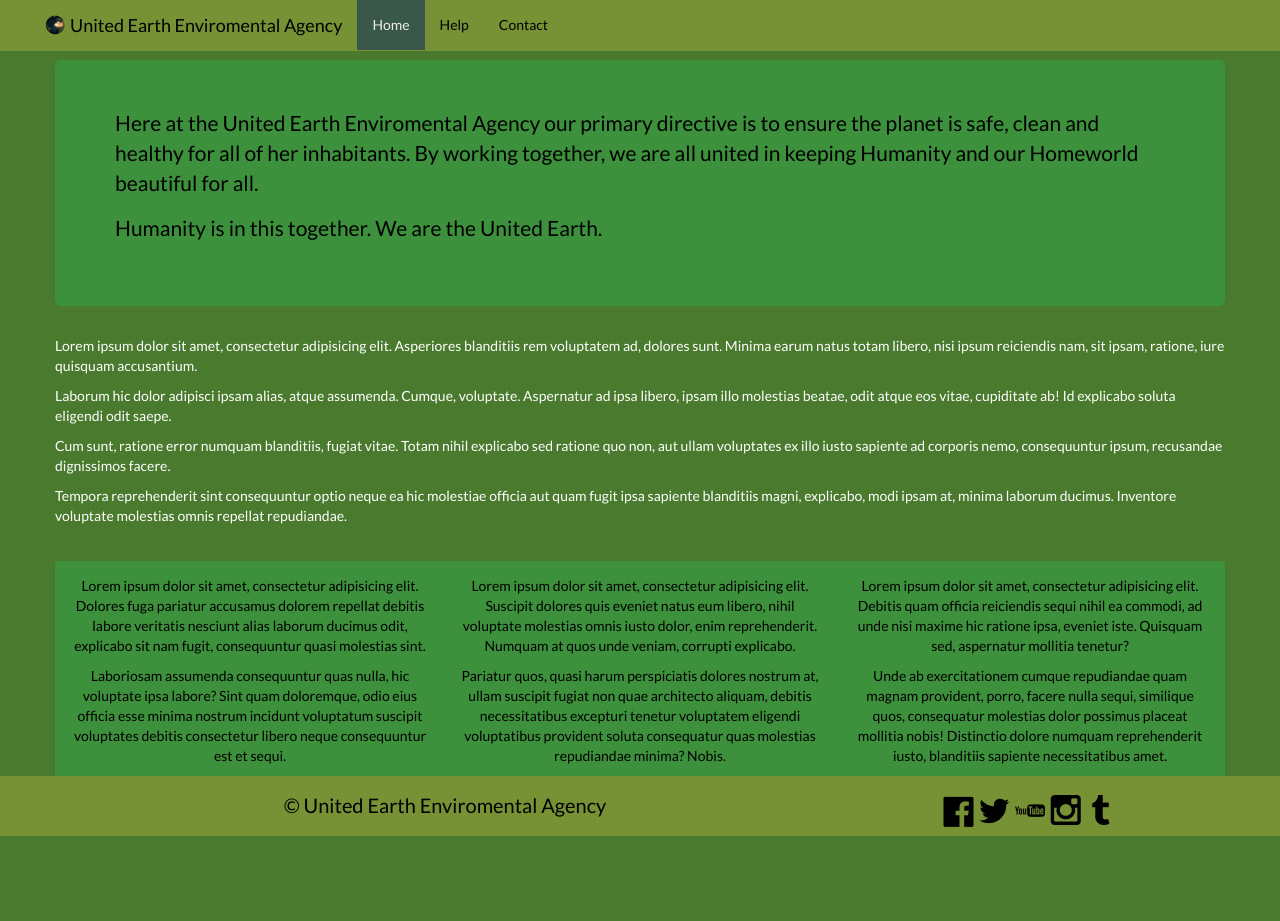
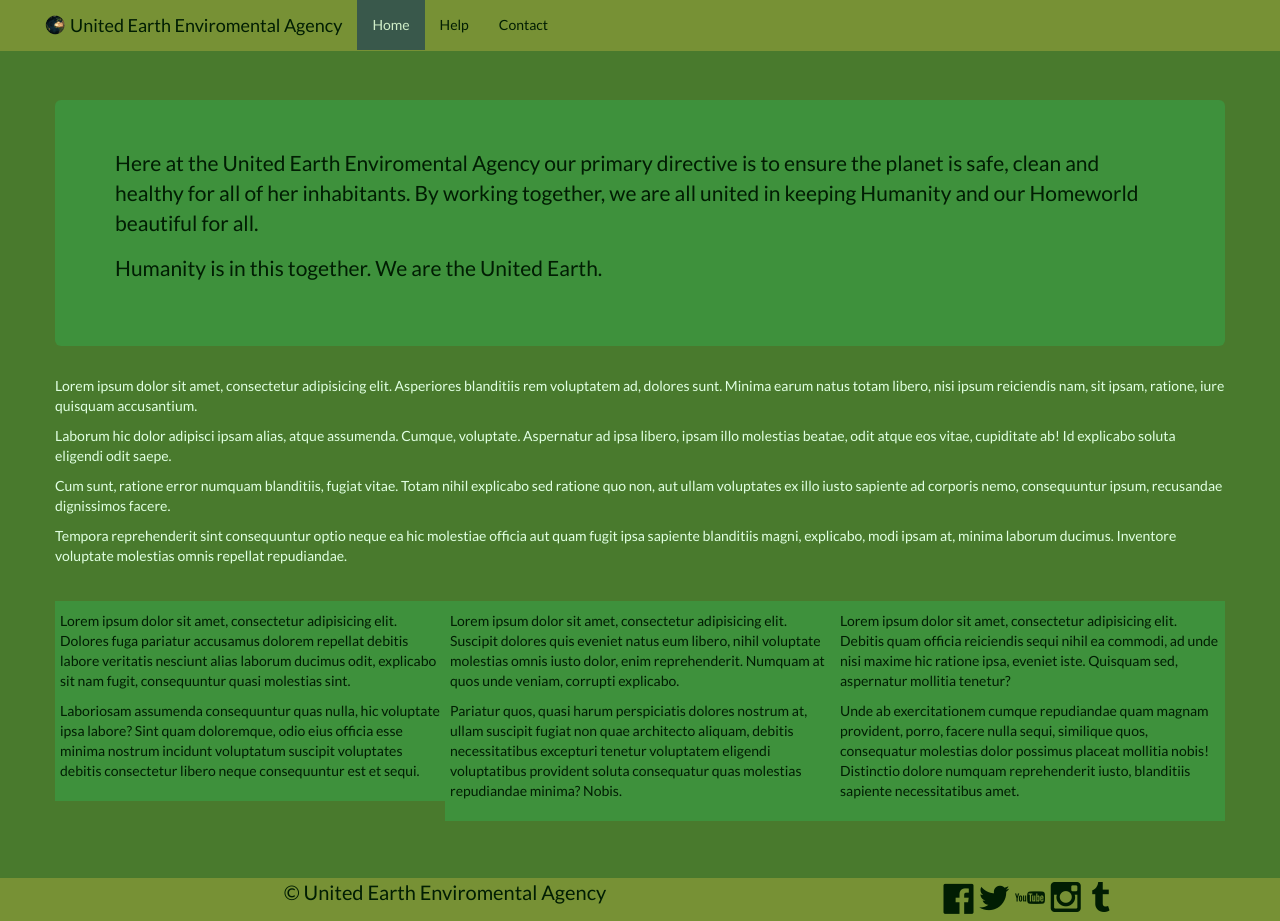
Before and after one commit to killerrin/MAD9013-Bootstrap-Website, a plain HTML site: page index.html in a window 1280 px wide. Before the commit the page ends 836 px from the top, so only its background shows below. Drawn offline with Linux system fonts and the light colour scheme; a web font is replaced by a local one.

Commit message:
Messed with Font Colors

```diff
--- a/scss/main.scss
+++ b/scss/main.scss
@@ -14,8 +14,9 @@
 .module {
     background: $moduleBackground;
     color: $moduleFontColor;
-    padding-top: 15px;
-    text-align: center;
+    text-align: left;
+
+    padding: 10px 5px;
 }
 
 /* Help.html */
--- a/scss/partials/_mainPageLayout.scss
+++ b/scss/partials/_mainPageLayout.scss
@@ -2,7 +2,7 @@
 
 body {
     background: $bodyBackground;
-    color: $fontColor;
+    color: $bodyFontColor;
 }
 
 .navbar,
@@ -15,7 +15,7 @@ body {
 #navbar>ul>li {
     &.active>a {
         background: darkslategray;
-        color: $fontColor;
+        color: $bodyFontColor;
         opacity: 0.85;
     }
     &>a {
@@ -56,18 +56,18 @@ html {
 }
 
 body {
-    margin-bottom: 60px;
+    margin-bottom: 100px; /* Same Size as footer min-height */
 }
 
 body>.container {
-    padding-top: 60px;
+    padding-top: 100px;  /* Same Size as footer min-height */
 }
 
 .footer {
     position: absolute;
     bottom: 0;
     width: 100%;
-    min-height: 60px;
+    min-height: 40px;
 }
 
 
@@ -75,7 +75,7 @@ body>.container {
 
 .footer .container {
     text-align: center;
-    margin-top: 15px;
+    // margin-top: 15px;
     font-size: 3.0rem;
 }
 
--- a/scss/partials/_variables.scss
+++ b/scss/partials/_variables.scss
@@ -5,11 +5,11 @@ $moduleBackground: #3E913C;
 $bodyBackground: #497A2D;
 $headerFooterBackground: #779135;
 
-$listGroupFontColor: black;
-$panelHeadingFontColor: white;
-$moduleFontColor: black;
-$fontColor: white;
-$headerFooterFontColor: black;
+$listGroupFontColor: #011D03;
+$panelHeadingFontColor: #E0FFE2;
+$moduleFontColor: #011D03;
+$bodyFontColor: #E0FFE2;
+$headerFooterFontColor: #011D03;
 
 $headerFont: 'Droid Serif', 'Lora', Georgia, serif;
 $bodyFont: 'Droid Sans', 'Lato', 'Open Sans', Arial, sans-serif;
```
Also changed, not shown: css/main.css, 1 other file.
